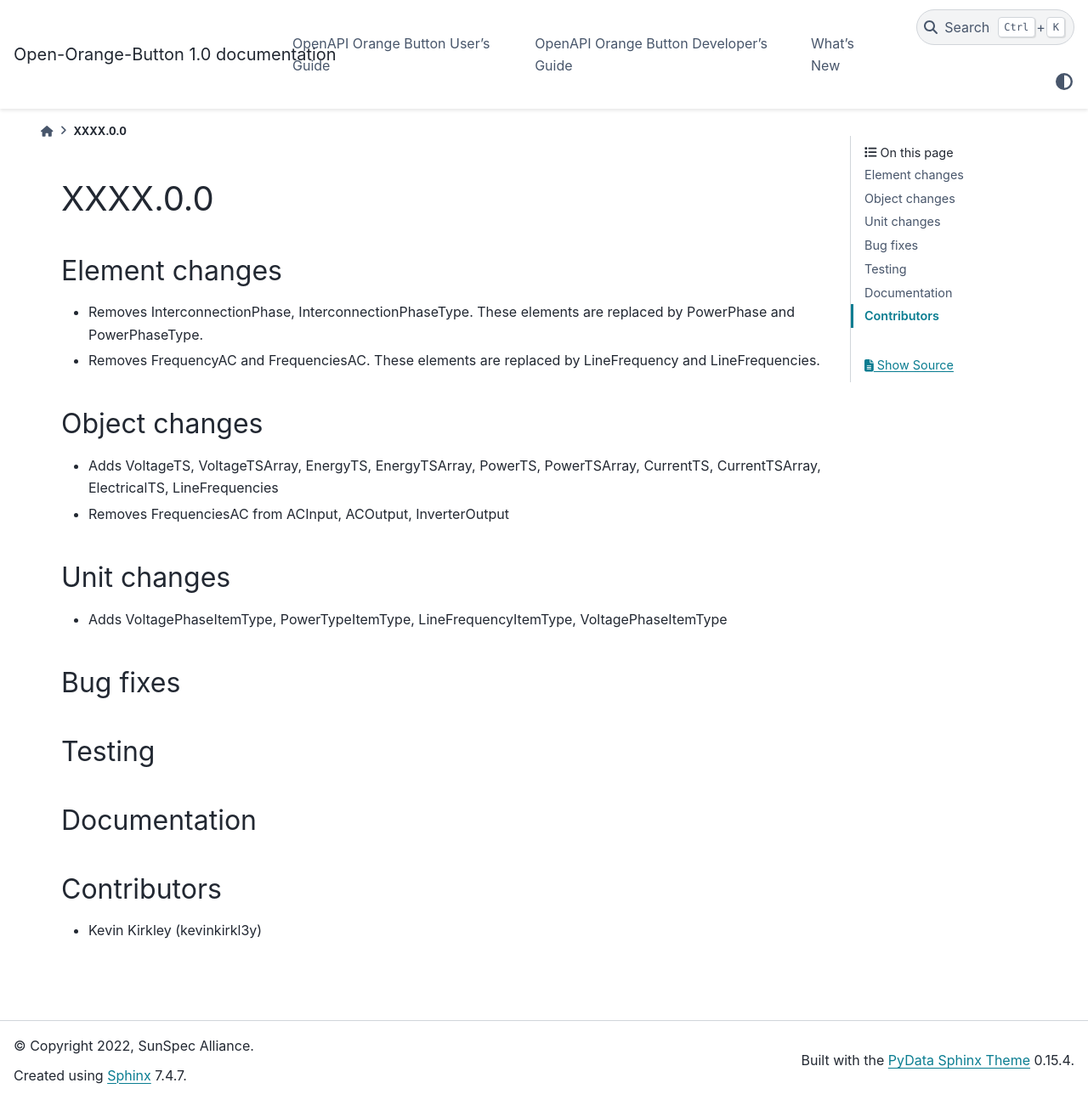
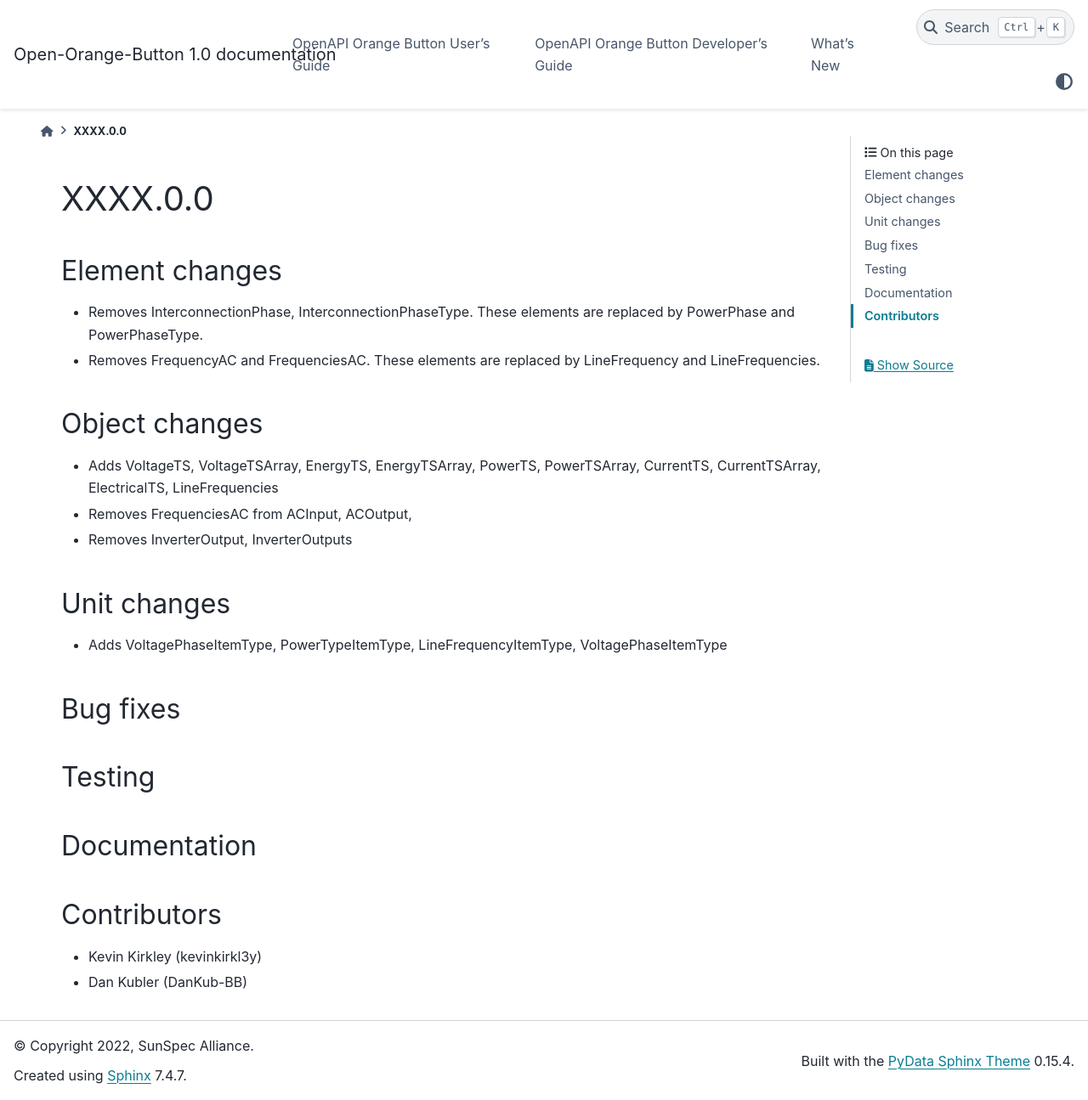
Before and after one commit to Open-Orange-Button/Orange-Button-Taxonomy, a Sphinx documentation site: the page built from docs/sphinx/source/whatsnew/whatsnew_dev.rst, in a window 1280 px wide and 1295 px high. Shown: the whole window at 85% size. Built offline with Sphinx 7.4.7 and the PyData theme 0.15.4, drawn with Linux system fonts in a browser that asks for light colours.

Commit message:
Added whatsNew notes

```diff
--- a/docs/sphinx/source/whatsnew/whatsnew_dev.rst
+++ b/docs/sphinx/source/whatsnew/whatsnew_dev.rst
@@ -12,7 +12,8 @@ Element changes
 Object changes
 ~~~~~~~~~~~~~~
 * Adds VoltageTS, VoltageTSArray, EnergyTS, EnergyTSArray, PowerTS, PowerTSArray, CurrentTS, CurrentTSArray, ElectricalTS, LineFrequencies
-* Removes FrequenciesAC from ACInput, ACOutput, InverterOutput
+* Removes FrequenciesAC from ACInput, ACOutput,
+* Removes InverterOutput, InverterOutputs
 
 Unit changes
 ~~~~~~~~~~~~
@@ -30,3 +31,4 @@ Documentation
 Contributors
 ~~~~~~~~~~~~
 * Kevin Kirkley (kevinkirkl3y)
+* Dan Kubler (DanKub-BB)
```
